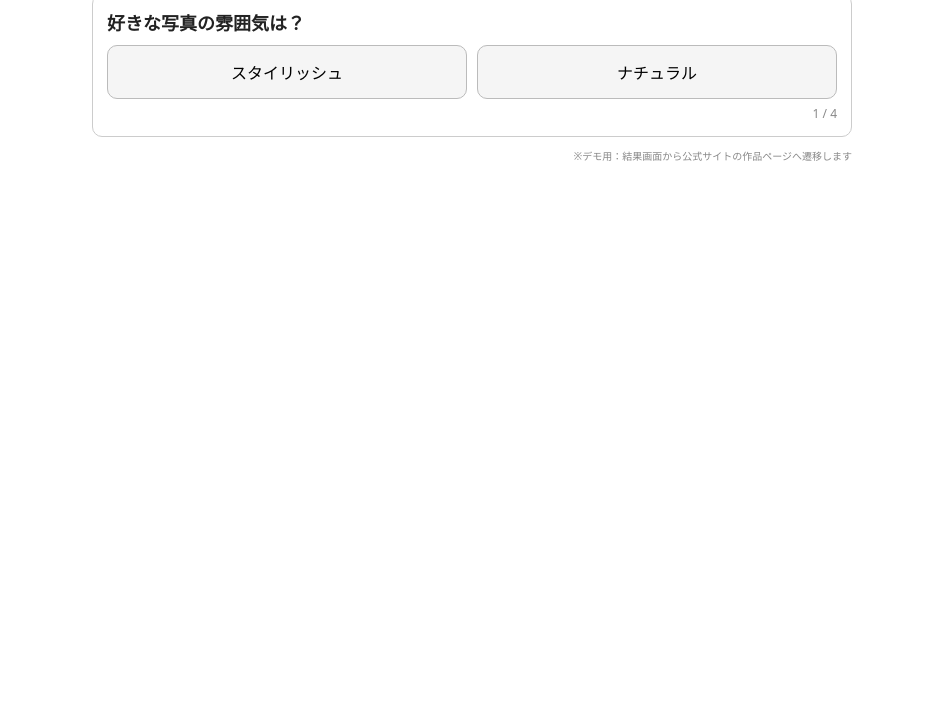
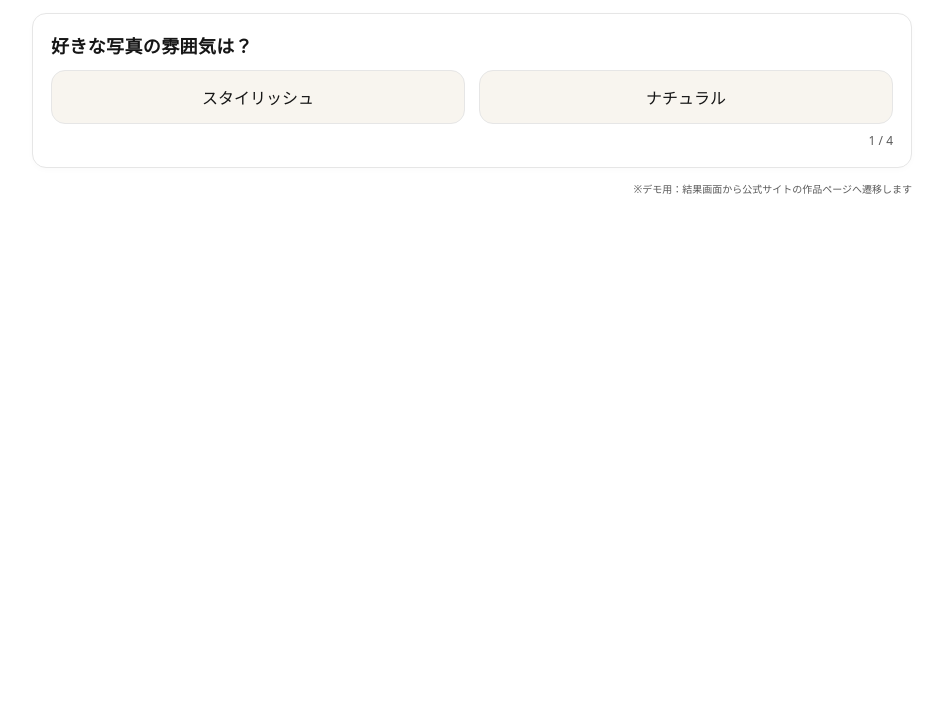
Before and after one commit to 09mcdlk10608-hub/pg-flow-demo, a plain HTML site: page index.html in a window 1280 px wide. Shown: the part 89-800 px from the top of the page, without its empty margins (168-1111 px from the left). Drawn offline with Linux system fonts and the light colour scheme.

Commit message:
Update index.html

```diff
--- a/index.html
+++ b/index.html
@@ -3,43 +3,108 @@
 <head>
   <meta charset="utf-8" />
   <meta name="viewport" content="width=device-width,initial-scale=1" />
-  <title>ラヴィPG 指名フローチャート（デモ／超互換）</title>
+  <title>ラヴィPG 指名フローチャート（デモ／ブランド調整・反映版）</title>
   <meta name="format-detection" content="telephone=no">
   <style>
-    /* ---- 白背景＋最小CSS。クリック阻害要素なし ---- */
-    html, body { margin:0; padding:0; background:#fff; color:#222; font-family: system-ui, -apple-system, "Segoe UI", sans-serif; }
-    .wrap { max-width: 760px; margin: 0 auto; padding: 16px; }
-    h1 { font-size: 20px; margin: 0 0 6px; }
-    .sub { color:#666; margin: 0 0 12px; font-size: 14px; }
-    .card, #result { border: 1px solid #ccc; border-radius: 10px; padding: 14px; background:#fff; }
+    /* ===============================
+       ブランド調整：色・余白・フォント
+       =============================== */
+    :root{
+      --bg:#ffffff;          /* 背景 */
+      --fg:#161616;          /* 文字(濃) */
+      --fg-2:#5a5a5a;        /* 文字(淡) */
+      --line:#e6e6e6;        /* 枠線 */
+      --accent:#C9A56C;      /* アクセント(ゴールド系) */
+      --accent-dark:#B28F57; /* アクセント濃 */
+      --btn-text:#ffffff;    /* ボタン文字 */
+      --chip-bg:#f8f5ef;     /* 淡いベージュ背景 */
+      --radius:14px;         /* 角丸 */
+      --gap:14px;            /* コンポーネント間隔 */
+    }
+
+    html, body {
+      margin:0; padding:0; background:var(--bg); color:var(--fg);
+      font-family: "Hiragino Kaku Gothic ProN", "Hiragino Sans", "Noto Sans JP", "Yu Gothic", "Meiryo",
+                   system-ui, -apple-system, "Segoe UI", sans-serif;
+      -webkit-font-smoothing: antialiased; text-rendering: optimizeLegibility;
+    }
+
+    .wrap { max-width: 880px; margin: 0 auto; padding: 20px 18px 24px; }
+    header { margin: 6px 0 18px; }
+    h1 { margin:0 0 6px; font-size: 22px; letter-spacing: .02em; font-weight: 600; }
+    .sub { margin:0; color:var(--fg-2); font-size: 14px; }
+
+    /* カード */
+    .card, #result {
+      border:1px solid var(--line);
+      border-radius: var(--radius);
+      padding: 18px;
+      background: #fff;
+      box-shadow: 0 2px 6px rgba(0,0,0,.02);
+    }
     .hidden { display:none; }
-    h2 { margin: 0 0 10px; font-size: 18px; }
-    .choices { display:grid; grid-template-columns:1fr 1fr; gap:10px; margin: 6px 0; }
-    button.choice, .btn, .ghost {
+
+    h2 { margin: 0 0 12px; font-size: 18px; letter-spacing: .02em; font-weight: 600; }
+
+    /* 選択肢ボタン（2カラム） */
+    .choices {
+      display:grid; grid-template-columns: 1fr 1fr; gap: var(--gap);
+      margin: 10px 0 8px;
+    }
+    button.choice{
       -webkit-tap-highlight-color: transparent;
-      padding: 14px 12px; font-size: 16px; border-radius: 10px; border: 1px solid #bbb; background:#f5f5f5; cursor:pointer; text-align:center;
+      padding: 14px 12px; font-size: 16px; border-radius: var(--radius);
+      border:1px solid var(--line); background: var(--chip-bg); color: var(--fg);
+      cursor:pointer; text-align:center; transition: all .15s ease;
     }
-    button.choice:active, .btn:active { transform: translateY(1px); }
-    .progress { text-align:right; color:#888; font-size:12px; margin-top: 6px; }
-    .pg-list { display:grid; gap:10px; margin-top: 8px; }
-    .pg { display:flex; align-items:center; justify-content:space-between; gap:10px; border:1px solid #ddd; border-radius:10px; padding:10px 12px; background:#fff; }
-    .pg h3 { margin:0 0 4px; font-size:16px; }
-    .comment { margin:0; color:#444; font-size:14px; }
-    .btn { background:#2b6be4; color:#fff; border-color:#2b6be4; text-decoration:none; display:inline-block; }
+    button.choice:hover{ border-color: var(--accent); box-shadow: 0 0 0 3px rgba(201,165,108,.12); }
+    button.choice:active{ transform: translateY(1px); }
+
+    .progress { text-align:right; color:var(--fg-2); font-size: 12px; margin-top: 4px; }
+
+    /* 結果リスト */
+    .pg-list { display:grid; gap: var(--gap); margin-top: 8px; }
+    .pg {
+      display:flex; align-items:center; justify-content:space-between; gap: 12px;
+      border:1px solid var(--line); border-radius: var(--radius); padding: 14px 16px; background:#fff;
+    }
+    .pg h3 { margin:0 0 4px; font-size: 16px; font-weight: 600; letter-spacing: .02em; }
+    .comment { margin:0; color: var(--fg-2); font-size: 14px; line-height: 1.6; white-space: pre-line; }
+
+    /* ボタン */
+    .btn {
+      display:inline-block; text-decoration:none; text-align:center; cursor:pointer;
+      padding: 13px 14px; min-width: 160px;
+      border-radius: var(--radius);
+      background: var(--accent); color: var(--btn-text); border:1px solid var(--accent);
+      font-size: 15px; font-weight: 600; letter-spacing: .02em;
+      transition: background .15s ease, border-color .15s ease, transform .05s ease;
+    }
+    .btn:hover{ background: var(--accent-dark); border-color: var(--accent-dark); }
+    .btn:active{ transform: translateY(1px); }
+
+    .ghost {
+      margin-top: 10px; background:#fff; color:var(--fg); border:1px solid var(--line);
+      padding: 12px 12px; border-radius: var(--radius); cursor:pointer;
+      transition: border-color .15s ease;
+    }
+    .ghost:hover{ border-color: var(--accent); }
+
+    /* URLの補助リンク（見せすぎない） */
     .url-line { margin-top:6px; font-size: 12px; }
-    .url-line a { color:#2b6be4; word-break: break-all; }
-    .ghost { background:#fff; border-color:#bbb; color:#333; margin-top:8px; }
-    footer { color:#888; text-align:right; font-size:12px; margin-top:10px; }
+    .url-line a { color: var(--accent-dark); text-decoration: underline; word-break: break-all; }
+
+    footer { color:var(--fg-2); text-align:right; font-size:12px; margin-top: 12px; }
   </style>
 </head>
 <body>
   <div class="wrap">
     <header>
-      <h1>PG指名フローチャート（デモ／超互換）</h1>
+      <h1>PG指名フローチャート（デモ）</h1>
       <p class="sub">4つの質問に答えると、おすすめPGを表示します。</p>
     </header>
 
-    <section id="card" class="card"><!-- JS で上書き --></section>
+    <section id="card" class="card"><!-- JSで上書き --></section>
 
     <section id="result" class="hidden">
       <h2>おすすめのPG</h2>
@@ -56,7 +121,7 @@
     /* ====== 設定 ====== */
     var DEFAULT_PORTFOLIO_URL = "https://www.la-viephoto.com/photo_g/kobe";
 
-    /* ====== データ（内蔵）====== */
+    /* ====== データ（内蔵：分岐＋PG情報）====== */
     var DATA = {
       "nodes": [
         { "id": "q1", "question": "好きな写真の雰囲気は？", "progress": "1 / 4",
@@ -77,6 +142,8 @@
             { "label": "寄り添い","next": "q3_natural_yorisoi" }
           ]
         },
+
+        /* スタイリッシュ × 楽しい */
         { "id": "q3_stylish_fun", "question": "好きな色味は？", "progress": "3 / 4",
           "choices": [
             { "label": "オシャレ＆かっこいい", "next": "q4_gender_stylish_fun" },
@@ -89,6 +156,8 @@
             { "label": "WOMAN", "results": ["shiori"] }
           ]
         },
+
+        /* スタイリッシュ × 寄り添い */
         { "id": "q3_stylish_yorisoi", "question": "好きな色味は？", "progress": "3 / 4",
           "choices": [
             { "label": "オシャレ＆かっこいい", "next": "q4_gender_stylish_yorisoi" },
@@ -101,12 +170,16 @@
             { "label": "WOMAN", "results": ["iwami"] }
           ]
         },
+
+        /* ナチュラル × 楽しい */
         { "id": "q3_natural_fun", "question": "好きな色味は？", "progress": "3 / 4",
           "choices": [
             { "label": "はっきり",       "results": ["konishi", "daisuke"] },
             { "label": "淡い・優しい",   "results": ["zacky", "uchida"] }
           ]
         },
+
+        /* ナチュラル × 寄り添い */
         { "id": "q3_natural_yorisoi", "question": "好きな色味は？", "progress": "3 / 4",
           "choices": [
             { "label": "はっきり",       "next": "q4_gender_natural_yorisoi_hakkiri" },
@@ -126,97 +199,129 @@
           ]
         }
       ],
+
       "photographers": [
-        { "id": "taihei",  "name": "taihei",  "comment": "※店舗コメントをここに入力", "portfolio_url": "" },
-        { "id": "kenji",   "name": "kenji",   "comment": "※店舗コメントをここに入力", "portfolio_url": "" },
-        { "id": "shiori",  "name": "shiori",  "comment": "寄り添いタイプ。二人の雰囲気＋おしゃれな写真を残せる", "portfolio_url": "https://www.la-viephoto.com/photo_g/shiori-sugimoto" },
-        { "id": "tatsuki", "name": "tatsuki", "comment": "※店舗コメントをここに入力", "portfolio_url": "" },
-        { "id": "takuya",  "name": "takuya",  "comment": "※店舗コメントをここに入力", "portfolio_url": "" },
-        { "id": "iwami",   "name": "iwami",   "comment": "※店舗コメントをここに入力", "portfolio_url": "" },
-        { "id": "Rio",     "name": "Rio",     "comment": "※店舗コメントをここに入力", "portfolio_url": "" },
-        { "id": "konishi", "name": "konishi", "comment": "※店舗コメントをここに入力", "portfolio_url": "" },
-        { "id": "daisuke", "name": "daisuke", "comment": "※店舗コメントをここに入力", "portfolio_url": "" },
-        { "id": "zacky",   "name": "zacky",   "comment": "※店舗コメントをここに入力", "portfolio_url": "" },
-        { "id": "uchida",  "name": "uchida",  "comment": "※店舗コメントをここに入力", "portfolio_url": "" },
-        { "id": "bessy",   "name": "bessy",   "comment": "※店舗コメントをここに入力", "portfolio_url": "" },
-        { "id": "Reika",   "name": "Reika",   "comment": "※店舗コメントをここに入力", "portfolio_url": "" },
-        { "id": "motti",   "name": "motti",   "comment": "※店舗コメントをここに入力", "portfolio_url": "" },
-        { "id": "honoka",  "name": "honoka",  "comment": "※店舗コメントをここに入力", "portfolio_url": "" }
+        /* スタイリッシュ×楽しい（MAN/WOMAN別） */
+        { "id": "taihei",  "name": "taihei",
+          "comment": "楽しく盛り上げてくれながら\nオシャレな写真を残せる\nスタイリッシュ＆かっこいい雰囲気が好きな方へ",
+          "portfolio_url": "https://www.la-viephoto.com/photo_g/taihei" },
+        { "id": "kenji",   "name": "kenji",
+          "comment": "楽しく盛り上げてくれながら\nオシャレな写真を残せる\nスタイリッシュ＆かっこいい雰囲気が好きな方へ",
+          "portfolio_url": "https://www.la-viephoto.com/photo_g/kenji" },
+        { "id": "shiori",  "name": "shiori",
+          "comment": "楽しく盛り上げてくれながら\nオシャレな写真を残せる\nスタイリッシュ＆かっこいい雰囲気が好きな方へ",
+          "portfolio_url": "https://www.la-viephoto.com/photo_g/shiori-sugimoto" },
+
+        /* スタイリッシュ×楽しい（上品=確定） */
+        { "id": "tatsuki", "name": "tatsuki",
+          "comment": "楽しく盛り上げてくれつつ\nおしゃれ＆洗練された綺麗な写真を残せる \n綺麗に残しつつたまに\nおしゃれな写真が好きな方へ",
+          "portfolio_url": "https://www.la-viephoto.com/photo_g/tatsuki" },
+
+        /* スタイリッシュ×寄り添い（性別分岐／上品=Rio） */
+        { "id": "takuya",  "name": "takuya",
+          "comment": "寄り添いタイプ \n2人の雰囲気＋おしゃれな写真を残せる\nアンニュイな雰囲気が好きな方へ",
+          "portfolio_url": "https://www.la-viephoto.com/photo_g/takuya" },
+        { "id": "iwami",   "name": "iwami",
+          "comment": "寄り添いタイプ \n2人の雰囲気＋おしゃれな写真を残せる\nアンニュイな雰囲気が好きな方へ",
+          "portfolio_url": "https://www.la-viephoto.com/photo_g/iwami" },
+        { "id": "Rio",     "name": "Rio",
+          "comment": "寄り添いタイプ\nおしゃれ＆上質な写真を残せる\n空気感が伝わる写真を残したい方へ",
+          "portfolio_url": "https://www.la-viephoto.com/photo_g/rio" },
+
+        /* ナチュラル×楽しい（はっきり／淡い） */
+        { "id": "konishi", "name": "konishi",
+          "comment": "楽しく盛り上げてくれながら\nはっきりした色味の写真を残せる\nどんな年代の方にもおすすめ",
+          "portfolio_url": "https://www.la-viephoto.com/photo_g/konishi" },
+        { "id": "daisuke", "name": "daisuke",
+          "comment": "楽しく盛り上げてくれながら\nはっきりした色味の写真を残せる\nどんな年代の方にもおすすめ",
+          "portfolio_url": "https://www.la-viephoto.com/photo_g/daisuke" },
+
+        { "id": "zacky",   "name": "zacky",
+          "comment": "楽しく盛り上げてくれながら\n淡い色味の写真を残せる\n友達みたいなフォトグラファーがいい方へ",
+          "portfolio_url": "https://www.la-viephoto.com/photo_g/zacky" },
+        { "id": "uchida",  "name": "uchida",
+          "comment": "楽しく盛り上げてくれながら\n淡い色味の写真を残せる\n友達みたいなフォトグラファーがいい方へ",
+          "portfolio_url": "https://www.la-viephoto.com/photo_g/uchida" },
+
+        /* ナチュラル×寄り添い（性別分岐） */
+        { "id": "bessy",   "name": "bessy",
+          "comment": "寄り添いタイプ\nはっきりした色味で写真を残せる\nクリアな写真が好きな方へ",
+          "portfolio_url": "https://www.la-viephoto.com/photo_g/bessy" },
+        { "id": "Reika",   "name": "Reika",
+          "comment": "寄り添いタイプ\nはっきりした色味で写真を残せる\nクリアな写真が好きな方へ",
+          "portfolio_url": "https://www.la-viephoto.com/photo_g/reika" },
+
+        { "id": "motti",   "name": "motti",
+          "comment": "寄り添いタイプ\n光の入った優しい写真を残せる\nナチュラルテイストが好きな方へ",
+          "portfolio_url": "https://www.la-viephoto.com/photo_g/motti" },
+        { "id": "honoka",  "name": "honoka",
+          "comment": "寄り添いタイプ\n光の入った優しい写真を残せる\nナチュラルテイストが好きな方へ",
+          "portfolio_url": "https://www.la-viephoto.com/photo_g/honoka" }
       ]
     };
 
-    /* ====== ロジック（ES5） ====== */
+    /* ====== ロジック（ES5・端末互換優先） ====== */
     var state = { step: "q1", results: null };
 
-    function findNode(id) {
-      for (var i=0;i<DATA.nodes.length;i++) {
-        if (DATA.nodes[i].id === id) return DATA.nodes[i];
-      }
-      return null;
-    }
-
-    function resolvePhotographers(ids) {
+    function findNode(id){ for(var i=0;i<DATA.nodes.length;i++){ if(DATA.nodes[i].id===id) return DATA.nodes[i]; } return null; }
+    function resolvePhotographers(ids){
       var list = [];
-      for (var i=0;i<ids.length;i++) {
-        var id = ids[i], j;
-        for (j=0;j<DATA.photographers.length;j++) {
-          if (DATA.photographers[j].id === id) { list.push(DATA.photographers[j]); break; }
+      for(var i=0;i<ids.length;i++){
+        for(var j=0;j<DATA.photographers.length;j++){
+          if(DATA.photographers[j].id===ids[i]){ list.push(DATA.photographers[j]); break; }
         }
       }
       return list;
     }
+    function esc(s){ return String(s).replace(/[&<>"']/g,function(c){ return {'&':'&amp;','<':'&lt;','>':'&gt;','"':'&quot;',"'":'&#39;'}[c];}); }
 
-    function esc(s){ return String(s).replace(/[&<>"']/g,function(c){
-      return {'&':'&amp;','<':'&lt;','>':'&gt;','"':'&quot;',"'":'&#39;'}[c];
-    }); }
-
-    function renderQuestion(node) {
+    function renderQuestion(node){
       var html = "";
       html += "<h2>"+esc(node.question)+"</h2>";
       html += '<div class="choices">';
-      for (var i=0;i<node.choices.length;i++) {
-        var c = node.choices[i];
+      for(var i=0;i<node.choices.length;i++){
+        var c=node.choices[i];
         html += '<button class="choice" data-next="'+(c.next?esc(c.next):"")+'" data-results="'+(c.results?esc(JSON.stringify(c.results)):"")+'">'+esc(c.label)+'</button>';
       }
       html += '</div>';
       html += '<div class="progress">'+(node.progress?esc(node.progress):"")+'</div>';
 
-      var el = document.getElementById('card');
+      var el=document.getElementById('card');
       el.innerHTML = html;
-      el.className = "card"; // ensure visible
-      document.getElementById('result').className = "hidden";
+      el.className = "card";
+      document.getElementById('result').className="hidden";
 
       var btns = el.getElementsByClassName('choice');
-      for (var k=0;k<btns.length;k++) {
-        btns[k].addEventListener('click', function(e){
-          var resultsStr = this.getAttribute('data-results');
-          if (resultsStr) {
-            try { state.results = JSON.parse(resultsStr); } catch (e) { state.results = []; }
-            state.step = "FINAL"; run(); return;
+      for(var k=0;k<btns.length;k++){
+        btns[k].addEventListener('click', function(){
+          var resultsStr=this.getAttribute('data-results');
+          if(resultsStr){
+            try{ state.results=JSON.parse(resultsStr);}catch(e){ state.results=[];}
+            state.step="FINAL"; run(); return;
           }
-          var next = this.getAttribute('data-next');
+          var next=this.getAttribute('data-next');
           state.step = next || "FINAL";
           run();
         });
       }
     }
 
-    function renderResult() {
-      var ids = (state.results && state.results.length) ? state.results : [];
+    function renderResult(){
+      var ids = (state.results && state.results.length)? state.results : [];
       var list = resolvePhotographers(ids);
       var wrap = document.getElementById('pgList');
       var html = "";
 
-      if (!list.length) {
+      if(!list.length){
         html = "<p>該当のPGが見つかりませんでした。</p>";
-      } else {
-        for (var i=0;i<list.length;i++) {
-          var p = list[i];
+      }else{
+        for(var i=0;i<list.length;i++){
+          var p=list[i];
           var url = (p.portfolio_url && p.portfolio_url.replace(/^\s+|\s+$/g,"")) || DEFAULT_PORTFOLIO_URL;
           html += '<article class="pg">';
-          html +=   '<div><h3>'+esc(p.name)+'</h3>' + (p.comment?'<p class="comment">'+esc(p.comment)+'</p>':'') + '</div>';
-          html +=   '<div style="text-align:right; min-width:160px;">';
-          html +=     '<button class="btn open-link" type="button" data-href="'+esc(url)+'">作品を見る</button>';
+          html +=   '<div><h3>'+esc(p.name)+'</h3>'+(p.comment?'<p class="comment">'+esc(p.comment)+'</p>':'')+'</div>';
+          html +=   '<div style="text-align:right; min-width:180px;">';
+          html +=     '<a class="btn" href="'+esc(url)+'" target="_self" rel="noreferrer">作品を見る</a>';
           html +=     '<div class="url-line"><a href="'+esc(url)+'" target="_self" rel="noreferrer">'+esc(url)+'</a></div>';
           html +=   '</div>';
           html += '</article>';
@@ -224,36 +329,19 @@
       }
       wrap.innerHTML = html;
 
-      document.getElementById('card').className = "hidden";
-      document.getElementById('result').className = "";
+      document.getElementById('card').className="hidden";
+      document.getElementById('result').className="";
 
-      var openBtns = document.getElementById('result').getElementsByClassName('open-link');
-      for (var j=0;j<openBtns.length;j++) {
-        openBtns[j].addEventListener('click', function(e){
-          var href = this.getAttribute('data-href');
-          if (href) { window.location.href = href; }
-        });
-      }
-
-      document.getElementById('restart').onclick = function(){
-        state.step = "q1";
-        state.results = null;
-        run();
+      document.getElementById('restart').onclick=function(){
+        state.step="q1"; state.results=null; run();
       };
     }
 
-    function run() {
-      try {
-        if (state.step === "FINAL") { renderResult(); return; }
-        var node = findNode(state.step);
-        if (!node) { state.step = "FINAL"; renderResult(); return; }
-        renderQuestion(node);
-      } catch (e) {
-        // 画面に直接エラー表示（デバッグ用）
-        var el = document.getElementById('card');
-        el.className = "card";
-        el.innerHTML = "<h2>エラーが発生しました</h2><p>"+esc(e.message)+"</p>";
-      }
+    function run(){
+      if(state.step==="FINAL"){ renderResult(); return; }
+      var node=findNode(state.step);
+      if(!node){ state.step="FINAL"; renderResult(); return; }
+      renderQuestion(node);
     }
 
     // 初期表示
```
